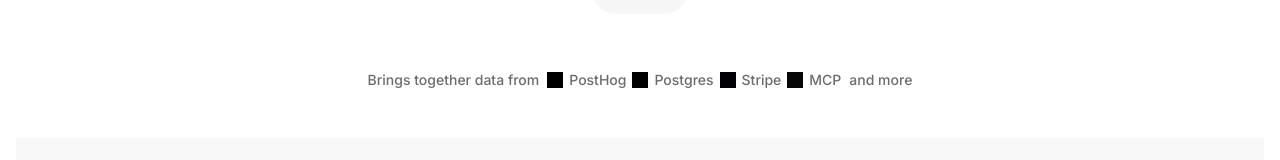
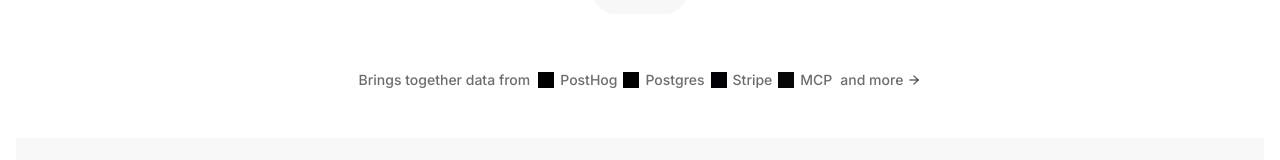
Before and after one commit to thesysdev/opendashboards, a Next.js app: page / in a window 1280 px wide. Shown: the part 352-512 px from the top of the page. Built offline with nearby package versions, Linux system fonts and the light colour scheme.

Commit message:
Keep the arrow beside "and more" so the row lays out as before
Co-Authored-By: Claude Fable 5.2 <noreply@anthropic.com>

```diff
--- a/components/landing/hero/hero.tsx
+++ b/components/landing/hero/hero.tsx
@@ -90,7 +90,10 @@ function SourcesLine() {
           </li>
         ))}
       </ul>
-      <span>and more</span>
+      <span className="inline-flex items-center gap-1">
+        and more
+        <ArrowRight aria-hidden className="size-3.5 stroke-[2.5]" />
+      </span>
     </div>
   );
 }
```
